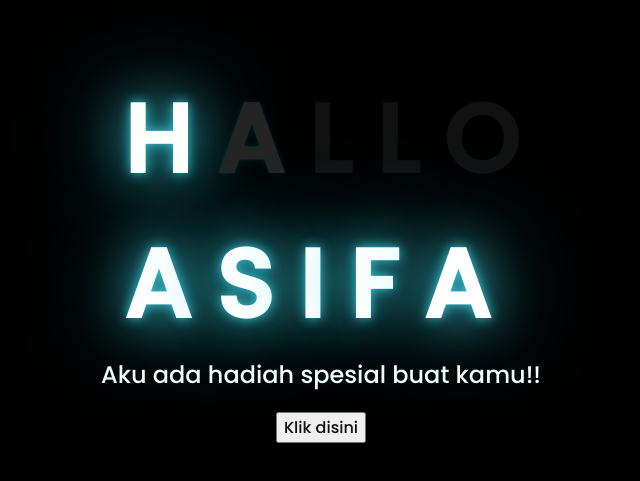
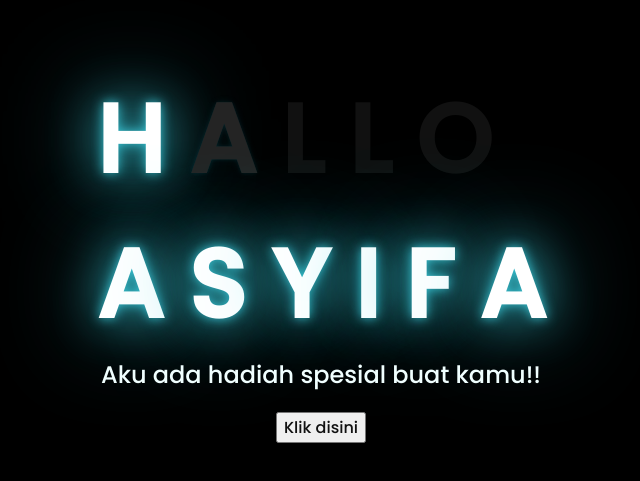
Before and after one commit to alifndaru/alifndaru.github.io, a plain HTML site: page index.html in a window 1280 px wide. Shown: the part 153-634 px from the top of the page, without its empty margins (327-967 px from the left). Drawn offline with Linux system fonts and the light colour scheme.

Commit message:
Update index.html

```diff
--- a/index.html
+++ b/index.html
@@ -19,6 +19,7 @@
         <br>
         <span>A</span>
         <span>S</span>
+        <span>Y</span>
         <span>I</span>
         <span>F</span>
         <span>A</span>
```
